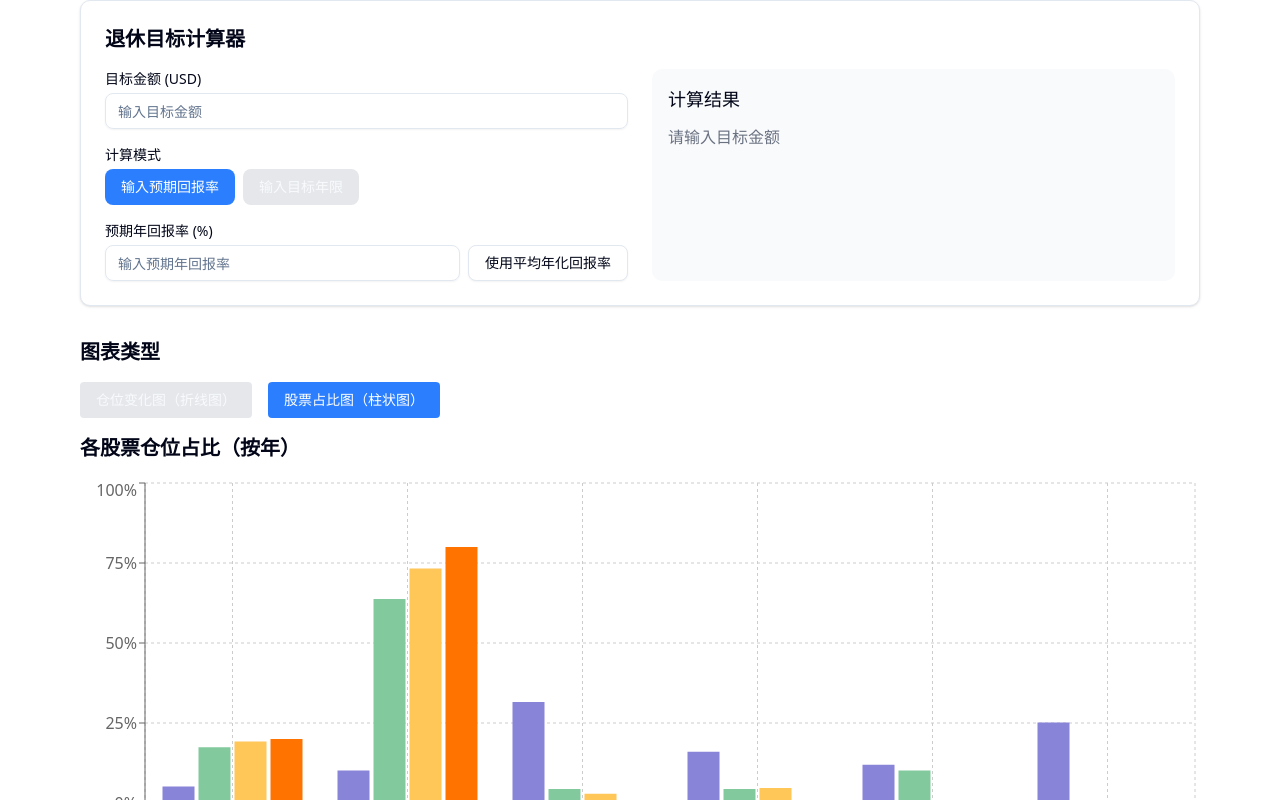
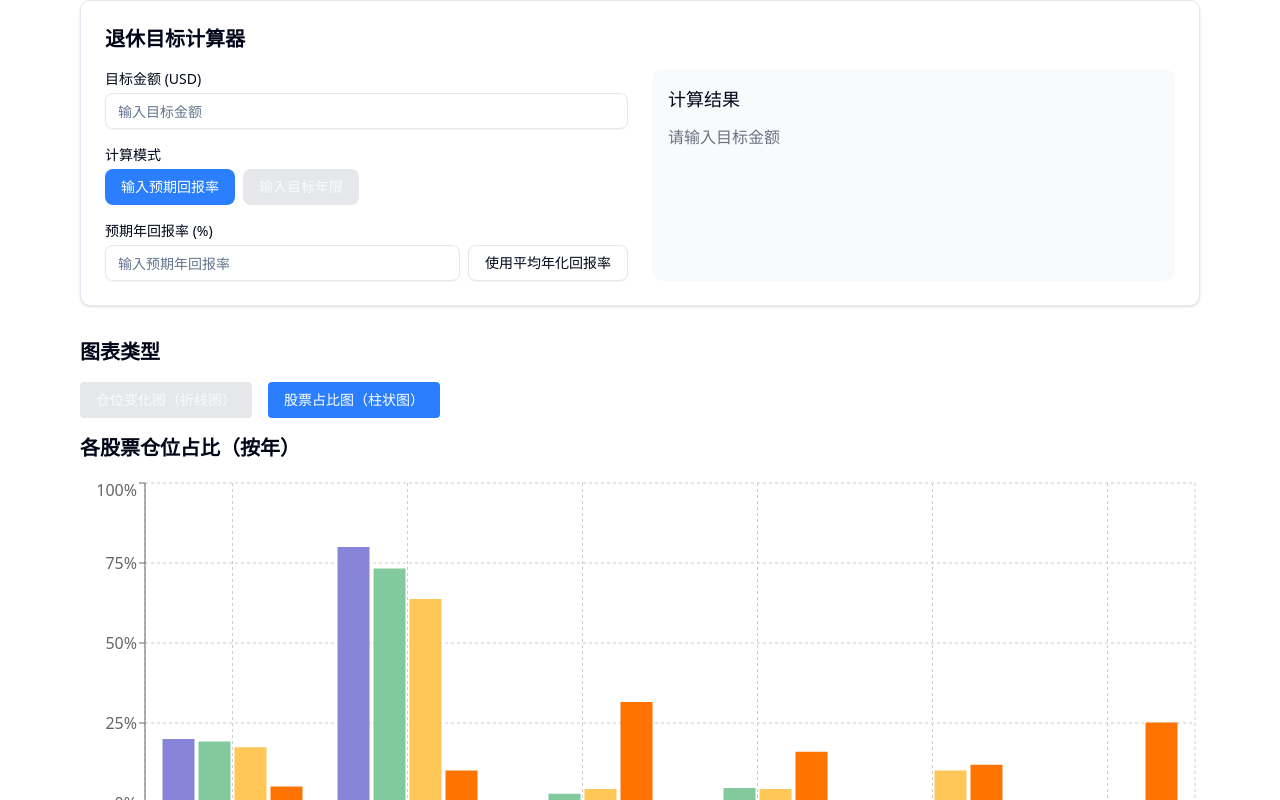
Before and after one commit to wenisy/StockPulse, a Next.js app: page / in a window 1280 px wide. Both pictures are taken after a click on the button "股票占比图（柱状图）". Shown: the part 1396-2196 px from the top of the page. Built offline with nearby package versions, Linux system fonts and the light colour scheme.

Commit message:
修复: 股票占比图中年份排序从小到大，并使年份标签可点击控制图表显示/隐藏

```diff
--- a/src/components/StockCharts.tsx
+++ b/src/components/StockCharts.tsx
@@ -120,9 +120,17 @@ const StockCharts: React.FC<StockChartsProps> = ({
               />
               <Legend
                 onClick={handleLegendClick}
-                formatter={(value) => value === 'total' ? '总计' : value}
+                formatter={(value) => {
+                  // 处理年份标签，显示为 'XXXX年占比'
+                  if (value.endsWith('年占比')) {
+                    return value;
+                  }
+                  return value === 'total' ? '总计' : value;
+                }}
               />
               {years
+                .slice() // 创建副本以避免修改原数组
+                .sort((a, b) => parseInt(a) - parseInt(b)) // 按年份从小到大排序
                 .map((year, index) => (
                   <Bar
                     key={year}
```
